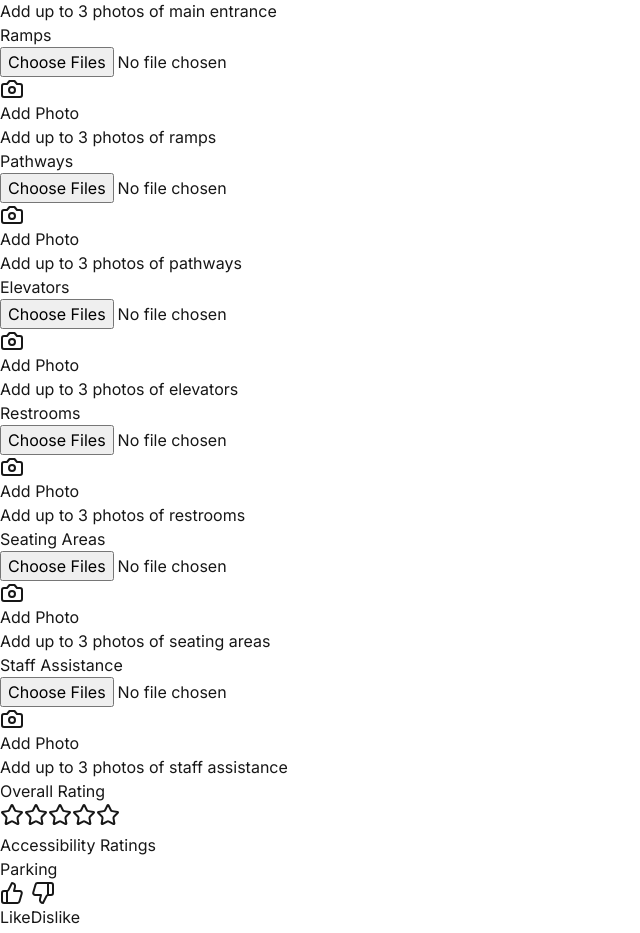
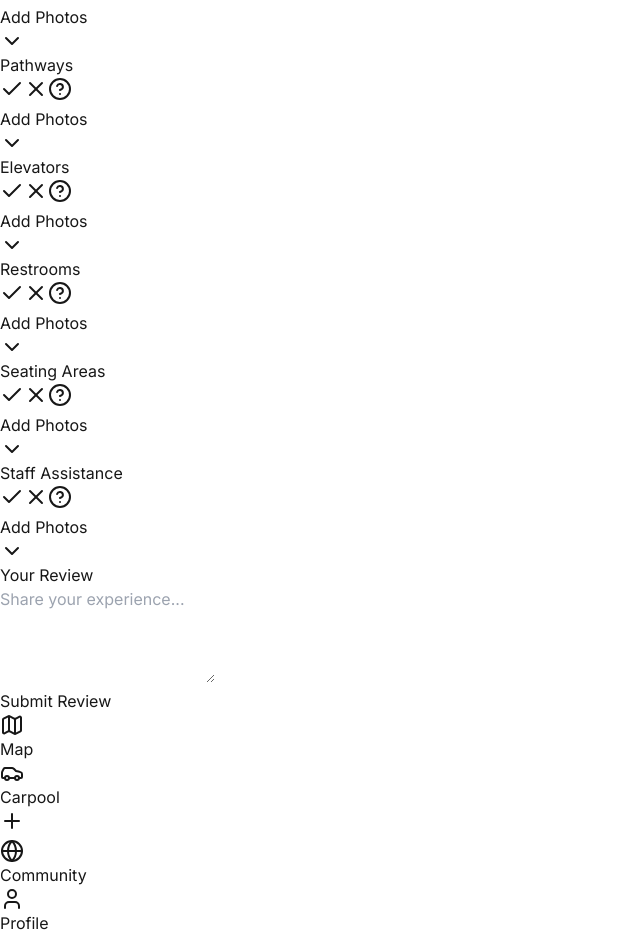
Before and after one commit to gorollth/prototype, a Next.js app: page /review/1 in a window 1280 px wide. Shown: the part 355-1288 px from the top of the page, without its empty margins (0-640 px from the left). Built offline with nearby package versions, Linux system fonts and the light colour scheme.

Commit message:
Update view in locationMarker

```diff
--- a/src/app/review/[id]/page.tsx
+++ b/src/app/review/[id]/page.tsx
@@ -1,58 +1,57 @@
-// src/app/review/[id]/page.tsx
+// Path: src/app/review/[id]/page.tsx
 "use client";
 
 import { useState, useEffect, useRef } from "react";
 import { use } from "react";
-import { ArrowLeft, Star, ThumbsUp, ThumbsDown, Camera, X } from "lucide-react";
+import {
+  ArrowLeft,
+  Star,
+  Camera,
+  X,
+  Check,
+  HelpCircle,
+  ChevronDown,
+} from "lucide-react";
 import { accessibleLocations } from "@/data/locations";
-
-interface LocationFeature {
-  name: string;
-  isLiked: boolean;
-  totalVotes: number;
-  description: string;
-}
-
-interface Location {
-  id: number;
-  name: string;
-  position: [number, number];
-  category: "Shopping Mall" | "Public Transport" | "Park" | "Restaurant";
-  accessibility: "high" | "medium" | "low";
-  features: string[];
-  description: string;
-  accessibilityScores: {
-    parking?: LocationFeature;
-    elevator?: LocationFeature;
-    restroom?: LocationFeature;
-    entrance?: LocationFeature;
-    pathway?: LocationFeature;
-    assistance?: LocationFeature;
-  };
-}
+import type { Location, LocationFeature } from "@/lib/types/location";
 
 interface CategoryImages {
-  parking?: string[];
-  elevator?: string[];
-  restroom?: string[];
-  entrance?: string[];
-  pathway?: string[];
-  assistance?: string[];
+  parking: string[];
+  entrance: string[];
+  ramp: string[];
+  pathway: string[];
+  elevator: string[];
+  restroom: string[];
+  seating: string[];
+  staffAssistance: string[];
 }
 
 interface ReviewFormData {
   rating: number;
   comment: string;
-  categoryImages: CategoryImages;
+  categoryImages: Partial<CategoryImages>;
   accessibility: {
-    parking?: boolean;
-    elevator?: boolean;
-    restroom?: boolean;
-    entrance?: boolean;
-    pathway?: boolean;
-    assistance?: boolean;
+    parking?: boolean | null;
+    entrance?: boolean | null;
+    ramp?: boolean | null;
+    pathway?: boolean | null;
+    elevator?: boolean | null;
+    restroom?: boolean | null;
+    seating?: boolean | null;
+    staffAssistance?: boolean | null;
   };
 }
+
+const FEATURE_ORDER = [
+  "parking",
+  "entrance",
+  "ramp",
+  "pathway",
+  "elevator",
+  "restroom",
+  "seating",
+  "staffAssistance",
+] as const;
 
 export default function ReviewPage({
   params,
@@ -62,6 +61,9 @@ export default function ReviewPage({
   const unwrappedParams = use(params);
   const [location, setLocation] = useState<Location>(accessibleLocations[0]);
   const fileInputRefs = useRef<{ [key: string]: HTMLInputElement | null }>({});
+  const [expandedSections, setExpandedSections] = useState<{
+    [key: string]: boolean;
+  }>({});
   const [formData, setFormData] = useState<ReviewFormData>({
     rating: 0,
     comment: "",
@@ -86,12 +88,15 @@ export default function ReviewPage({
     window.history.back();
   };
 
-  const handleAccessibilityVote = (feature: string, isLiked: boolean) => {
+  const handleAccessibilityVote = (
+    feature: keyof typeof formData.accessibility,
+    value: boolean | null
+  ) => {
     setFormData((prev) => ({
       ...prev,
       accessibility: {
         ...prev.accessibility,
-        [feature]: isLiked,
+        [feature]: value,
       },
     }));
   };
@@ -133,15 +138,23 @@ export default function ReviewPage({
     }));
   };
 
-  const ImageUploadSection = ({
+  const toggleSection = (category: string) => {
+    setExpandedSections((prev) => ({
+      ...prev,
+      [category]: !prev[category],
+    }));
+  };
+
+  const AccessibilityRatingCard = ({
     category,
     title,
   }: {
-    category: string;
+    category: keyof typeof formData.accessibility;
     title: string;
   }) => {
     const images =
       formData.categoryImages[category as keyof CategoryImages] || [];
+    const isExpanded = expandedSections[category];
 
     const setFileInputRef = (el: HTMLInputElement | null) => {
       if (fileInputRefs.current) {
@@ -150,8 +163,72 @@ export default function ReviewPage({
     };
 
     return (
-      <div className="border rounded-lg p-4">
-        <h4 className="font-medium mb-3">{title}</h4>
+      <div className="border rounded-lg overflow-hidden bg-white">
+        <div className="p-4">
+          {/* Feature Title and Vote Options */}
+          <div className="flex items-center justify-between mb-4">
+            <label className="text-base text-gray-700">{title}</label>
+            <div className="flex rounded-lg overflow-hidden border border-gray-200">
+              <button
+                type="button"
+                onClick={() => handleAccessibilityVote(category, true)}
+                className={`px-4 py-1.5 transition-colors ${
+                  formData.accessibility[category] === true
+                    ? "bg-green-100 text-green-700"
+                    : "text-gray-500 hover:bg-gray-50"
+                }`}
+              >
+                <Check className="w-4 h-4" />
+              </button>
+              <button
+                type="button"
+                onClick={() => handleAccessibilityVote(category, false)}
+                className={`px-4 py-1.5 border-l border-r border-gray-200 transition-colors ${
+                  formData.accessibility[category] === false
+                    ? "bg-red-100 text-red-700"
+                    : "text-gray-500 hover:bg-gray-50"
+                }`}
+              >
+                <X className="w-4 h-4" />
+              </button>
+              <button
+                type="button"
+                onClick={() => handleAccessibilityVote(category, null)}
+                className={`px-4 py-1.5 transition-colors ${
+                  formData.accessibility[category] === null
+                    ? "bg-gray-100 text-gray-700"
+                    : "text-gray-500 hover:bg-gray-50"
+                }`}
+              >
+                <HelpCircle className="w-4 h-4" />
+              </button>
+            </div>
+          </div>
+
+          {/* Photo Count (if any) */}
+          {images.length > 0 && (
+            <div className="text-sm text-gray-500 mt-2">
+              {images.length} {images.length === 1 ? "photo" : "photos"}
+            </div>
+          )}
+
+          {/* Photo Upload Section */}
+          <div className="mt-4">
+            <button
+              type="button"
+              onClick={() => toggleSection(category)}
+              className="w-full flex items-center justify-between text-sm text-gray-600 hover:text-gray-900"
+            >
+              <span>Add Photos</span>
+              <ChevronDown
+                className={`w-4 h-4 transition-transform duration-200 ${
+                  isExpanded ? "transform rotate-180" : ""
+                }`}
+              />
+            </button>
+
+            {isExpanded && (
+              <div className="mt-4">
                 <input
                   type="file"
                   ref={setFileInputRef}
@@ -163,18 +240,21 @@ export default function ReviewPage({
 
                 <div className="grid grid-cols-3 gap-2 mb-3">
                   {images.map((image, index) => (
-            <div key={index} className="relative aspect-square">
+                    <div
+                      key={index}
+                      className="relative aspect-square bg-gray-50 rounded-lg overflow-hidden"
+                    >
                       <img
                         src={image}
                         alt={`${title} image ${index + 1}`}
-                className="w-full h-full object-cover rounded-lg"
+                        className="w-full h-full object-cover"
                       />
                       <button
                         type="button"
                         onClick={() => removeImage(category, index)}
-                className="absolute top-1 right-1 p-1 bg-white rounded-full shadow-md hover:bg-gray-100"
+                        className="absolute top-1 right-1 p-1.5 bg-white rounded-full shadow-md hover:bg-gray-50 transition-colors"
                       >
-                <X className="w-4 h-4" />
+                        <X className="w-4 h-4 text-gray-500" />
                       </button>
                     </div>
                   ))}
@@ -183,7 +263,7 @@ export default function ReviewPage({
                     <button
                       type="button"
                       onClick={() => fileInputRefs.current[category]?.click()}
-              className="aspect-square border-2 border-dashed border-gray-300 rounded-lg flex flex-col items-center justify-center gap-2 hover:bg-gray-50"
+                      className="aspect-square border-2 border-dashed border-gray-300 rounded-lg flex flex-col items-center justify-center gap-2 hover:border-gray-400 transition-colors"
                     >
                       <Camera className="w-6 h-6 text-gray-400" />
                       <span className="text-xs text-gray-500">Add Photo</span>
@@ -194,21 +274,26 @@ export default function ReviewPage({
                   Add up to 3 photos of {title.toLowerCase()}
                 </p>
               </div>
+            )}
+          </div>
+        </div>
+      </div>
     );
   };
 
   return (
-    <div className="min-h-screen bg-gray-50 pb-20 text-gray-600">
+    <div className="min-h-screen bg-gray-50 pb-20">
+      {/* Header */}
       <div className="bg-white border-b sticky top-0 z-10">
         <div className="max-w-2xl mx-auto px-4">
           <div className="h-16 flex items-center gap-3">
             <button
               onClick={handleBack}
-              className="p-2 hover:bg-gray-100 rounded-full"
+              className="p-2 hover:bg-gray-100 rounded-full transition-colors"
             >
-              <ArrowLeft className="w-5 h-5" />
+              <ArrowLeft className="w-5 h-5 text-gray-600" />
             </button>
-            <h1 className="font-medium">Write a Review</h1>
+            <h1 className="font-medium text-gray-900">Write a Review</h1>
           </div>
         </div>
       </div>
@@ -216,100 +301,28 @@ export default function ReviewPage({
       <div className="max-w-2xl mx-auto px-4 py-6">
         {/* Location Info */}
         <div className="bg-white rounded-lg p-4 shadow-sm mb-6">
-          <h2 className="text-xl font-semibold">{location.name}</h2>
+          <h2 className="text-xl font-semibold text-gray-900">
+            {location.name}
+          </h2>
           <p className="text-gray-600">{location.category}</p>
         </div>
 
         {/* Review Form */}
         <form onSubmit={handleSubmit} className="space-y-6">
-          {/* Images Section */}
-          <div className="bg-white rounded-lg p-4 shadow-sm">
-            <h3 className="font-medium mb-4">Add Photos</h3>
+          {/* Accessibility Ratings with Photos */}
           <div className="space-y-4">
-              {Object.entries(location.accessibilityScores).map(
-                ([key, score]) => (
-                  <ImageUploadSection
+            {FEATURE_ORDER.map((key) => (
+              <AccessibilityRatingCard
                 key={key}
                 category={key}
-                    title={score.name}
+                title={location.accessibilityScores[key].name}
               />
-                )
-              )}
-            </div>
-          </div>
-
-          {/* Overall Rating */}
-          <div className="bg-white rounded-lg p-4 shadow-sm">
-            <h3 className="font-medium mb-4">Overall Rating</h3>
-            <div className="flex gap-2">
-              {[1, 2, 3, 4, 5].map((star) => (
-                <button
-                  key={star}
-                  type="button"
-                  onClick={() =>
-                    setFormData((prev) => ({ ...prev, rating: star }))
-                  }
-                  className={`p-1 ${
-                    formData.rating >= star
-                      ? "text-yellow-400"
-                      : "text-gray-300"
-                  }`}
-                >
-                  <Star className="w-8 h-8 fill-current" />
-                </button>
             ))}
-            </div>
-          </div>
-
-          {/* Accessibility Ratings */}
-          <div className="bg-white rounded-lg p-4 shadow-sm">
-            <h3 className="font-medium mb-4">Accessibility Ratings</h3>
-            <div className="space-y-4">
-              {Object.entries(location.accessibilityScores).map(
-                ([key, score]) => (
-                  <div key={key} className="border rounded-lg p-4">
-                    <label className="block text-sm font-medium text-gray-700 mb-3">
-                      {score.name}
-                    </label>
-                    <div className="flex gap-4">
-                      <button
-                        type="button"
-                        onClick={() => handleAccessibilityVote(key, true)}
-                        className={`flex-1 py-3 px-4 rounded-lg border flex items-center justify-center gap-2 transition-colors ${
-                          formData.accessibility[
-                            key as keyof typeof formData.accessibility
-                          ] === true
-                            ? "bg-green-100 border-green-500 text-green-700"
-                            : "hover:bg-gray-50"
-                        }`}
-                      >
-                        <ThumbsUp className="w-5 h-5" />
-                        <span>Like</span>
-                      </button>
-                      <button
-                        type="button"
-                        onClick={() => handleAccessibilityVote(key, false)}
-                        className={`flex-1 py-3 px-4 rounded-lg border flex items-center justify-center gap-2 transition-colors ${
-                          formData.accessibility[
-                            key as keyof typeof formData.accessibility
-                          ] === false
-                            ? "bg-red-100 border-red-500 text-red-700"
-                            : "hover:bg-gray-50"
-                        }`}
-                      >
-                        <ThumbsDown className="w-5 h-5" />
-                        <span>Dislike</span>
-                      </button>
-                    </div>
-                  </div>
-                )
-              )}
-            </div>
           </div>
 
           {/* Comment */}
           <div className="bg-white rounded-lg p-4 shadow-sm">
-            <h3 className="font-medium mb-4">Your Review</h3>
+            <h3 className="font-medium mb-4 text-gray-900">Your Review</h3>
             <textarea
               value={formData.comment}
               onChange={(e) =>
--- a/src/data/locations.ts
+++ b/src/data/locations.ts
@@ -22,8 +22,12 @@ export const accessibleLocations: Location[] = [
     accessibilityScores: {
       parking: {
         name: "Parking",
-        isLiked: false,
-        totalVotes: 45,
+        isLiked: null,
+        votes: {
+          like: 30,
+          dislike: 10,
+          notSure: 5,
+        },
         description: "Multiple disabled parking spots near elevators",
         images: [
           {
@@ -38,8 +42,12 @@ export const accessibleLocations: Location[] = [
       },
       entrance: {
         name: "Main Entrance",
-        isLiked: false,
-        totalVotes: 52,
+        isLiked: null,
+        votes: {
+          like: 35,
+          dislike: 12,
+          notSure: 5,
+        },
         description: "Level entrances with automatic doors",
         images: [
           {
@@ -54,8 +62,12 @@ export const accessibleLocations: Location[] = [
       },
       ramp: {
         name: "Ramps",
-        isLiked: false,
-        totalVotes: 49,
+        isLiked: null,
+        votes: {
+          like: 32,
+          dislike: 10,
+          notSure: 7,
+        },
         description: "Gentle slopes with handrails at all level changes",
         images: [
           { url: "/api/placeholder/800/600", caption: "Main entrance ramp" },
@@ -63,8 +75,12 @@ export const accessibleLocations: Location[] = [
       },
       pathway: {
         name: "Pathways",
-        isLiked: false,
-        totalVotes: 73,
+        isLiked: null,
+        votes: {
+          like: 45,
+          dislike: 20,
+          notSure: 8,
+        },
         description: "Wide corridors and ramps throughout",
         images: [
           { url: "/api/placeholder/800/600", caption: "Wide main corridor" },
@@ -76,8 +92,12 @@ export const accessibleLocations: Location[] = [
       },
       elevator: {
         name: "Elevators",
-        isLiked: false,
-        totalVotes: 67,
+        isLiked: null,
+        votes: {
+          like: 40,
+          dislike: 15,
+          notSure: 12,
+        },
         description: "Multiple large elevators with clear signage",
         images: [
           { url: "/api/placeholder/800/600", caption: "Main elevator hall" },
@@ -89,8 +109,12 @@ export const accessibleLocations: Location[] = [
       },
       restroom: {
         name: "Restrooms",
-        isLiked: false,
-        totalVotes: 38,
+        isLiked: null,
+        votes: {
+          like: 25,
+          dislike: 8,
+          notSure: 5,
+        },
         description: "Accessible restrooms on every floor",
         images: [
           {
@@ -105,8 +129,12 @@ export const accessibleLocations: Location[] = [
       },
       seating: {
         name: "Seating Areas",
-        isLiked: false,
-        totalVotes: 35,
+        isLiked: null,
+        votes: {
+          like: 22,
+          dislike: 8,
+          notSure: 5,
+        },
         description: "Multiple rest areas with accessible seating throughout",
         images: [
           {
@@ -117,8 +145,12 @@ export const accessibleLocations: Location[] = [
       },
       staffAssistance: {
         name: "Staff Assistance",
-        isLiked: false,
-        totalVotes: 41,
+        isLiked: null,
+        votes: {
+          like: 28,
+          dislike: 8,
+          notSure: 5,
+        },
         description: "Trained staff available on request",
         images: [
           {
@@ -146,8 +178,12 @@ export const accessibleLocations: Location[] = [
     accessibilityScores: {
       parking: {
         name: "Parking",
-        isLiked: false,
-        totalVotes: 32,
+        isLiked: null,
+        votes: {
+          like: 20,
+          dislike: 8,
+          notSure: 4,
+        },
         description: "Designated parking near elevators",
         images: [
           {
@@ -158,8 +194,12 @@ export const accessibleLocations: Location[] = [
       },
       entrance: {
         name: "Main Entrance",
-        isLiked: false,
-        totalVotes: 47,
+        isLiked: null,
+        votes: {
+          like: 30,
+          dislike: 12,
+          notSure: 5,
+        },
         description: "Direct skywalk access",
         images: [
           { url: "/api/placeholder/800/600", caption: "Skywalk entrance" },
@@ -168,8 +208,12 @@ export const accessibleLocations: Location[] = [
       },
       ramp: {
         name: "Ramps",
-        isLiked: false,
-        totalVotes: 44,
+        isLiked: null,
+        votes: {
+          like: 28,
+          dislike: 10,
+          notSure: 6,
+        },
         description: "Well-maintained ramps at all entrances",
         images: [
           {
@@ -180,8 +224,12 @@ export const accessibleLocations: Location[] = [
       },
       pathway: {
         name: "Pathways",
-        isLiked: false,
-        totalVotes: 51,
+        isLiked: null,
+        votes: {
+          like: 35,
+          dislike: 50,
+          notSure: 6,
+        },
         description: "Wide paths with smooth surfaces",
         images: [
           {
@@ -192,8 +240,12 @@ export const accessibleLocations: Location[] = [
       },
       elevator: {
         name: "Elevators",
-        isLiked: false,
-        totalVotes: 58,
+        isLiked: null,
+        votes: {
+          like: 38,
+          dislike: 15,
+          notSure: 5,
+        },
         description: "Multiple glass elevators throughout",
         images: [
           { url: "/api/placeholder/800/600", caption: "Glass elevator" },
@@ -202,8 +254,12 @@ export const accessibleLocations: Location[] = [
       },
       restroom: {
         name: "Restrooms",
-        isLiked: false,
-        totalVotes: 43,
+        isLiked: null,
+        votes: {
+          like: 28,
+          dislike: 10,
+          notSure: 5,
+        },
         description: "Accessible facilities on all floors",
         images: [
           {
@@ -214,8 +270,12 @@ export const accessibleLocations: Location[] = [
       },
       seating: {
         name: "Seating Areas",
-        isLiked: false,
-        totalVotes: 39,
+        isLiked: null,
+        votes: {
+          like: 25,
+          dislike: 9,
+          notSure: 5,
+        },
         description: "Comfortable rest areas on each floor",
         images: [
           { url: "/api/placeholder/800/600", caption: "Public seating area" },
@@ -223,8 +283,12 @@ export const accessibleLocations: Location[] = [
       },
       staffAssistance: {
         name: "Staff Assistance",
-        isLiked: false,
-        totalVotes: 46,
+        isLiked: null,
+        votes: {
+          like: 10,
+          dislike: 10,
+          notSure: 16,
+        },
         description: "Helpful staff with wheelchair assistance available",
         images: [
           {
```
Also changed, not shown: src/components/LocationMarker.tsx (+131 -11 lines), src/lib/types/location.ts (+6 -2 lines). Lines whose indentation alone changed are shown as unchanged.
